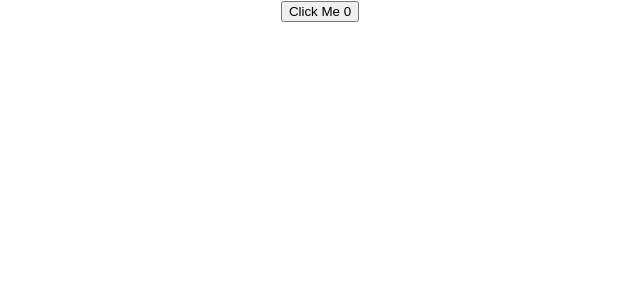
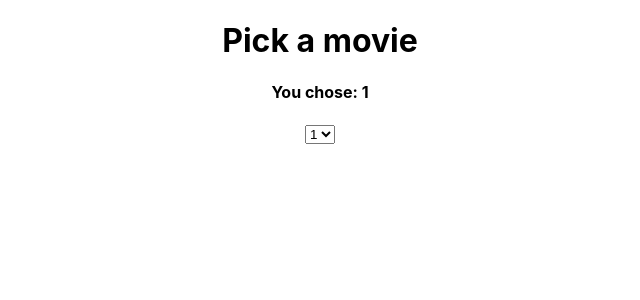
Before and after one commit to xaviguasch/first-hooks-demo-react-prac, a React (Create React App) app: page / in a window 1280 px wide. Shown: the top 300 px of the page, without its empty margins (320-960 px from the left). Built offline with nearby package versions, Linux system fonts and the light colour scheme; no server answers.

Commit message:
fetched data with useEffect hook

```diff
--- a/package.json
+++ b/package.json
@@ -3,6 +3,7 @@
   "version": "0.1.0",
   "private": true,
   "dependencies": {
+    "axios": "^0.18.0",
     "react": "^16.8.6",
     "react-dom": "^16.8.6",
     "react-scripts": "3.0.1"
--- a/src/App.js
+++ b/src/App.js
@@ -6,6 +6,7 @@ import SimpleFormClass from './SimpleFormClass'
 import SimpleFormHooks from './SimpleFormHooks'
 import SimpleFormInputHook from './SimpleFormInputHook'
 import Clicker from './Clicker'
+import SWMovies from './SWMovies'
 import './App.css'
 
 function App() {
@@ -17,7 +18,8 @@ function App() {
       <SimpleFormClass />
       <SimpleFormHooks /> */}
       {/* <SimpleFormInputHook /> */}
-      <Clicker />
+      {/* <Clicker /> */}
+      <SWMovies />
     </div>
   )
 }
--- /dev/null
+++ b/src/SWMovies.js
@@ -0,0 +1,32 @@
+import React, { useState, useEffect } from 'react'
+import axios from 'axios'
+
+function SWMovies() {
+  const [number, setNumber] = useState(1)
+  useEffect(() => {
+    async function fetchData() {
+      const response = await axios.get(`https://swapi.co/api/films/${number}/`)
+      console.log(response)
+    }
+
+    fetchData()
+  })
+
+  return (
+    <div>
+      <h1>Pick a movie</h1>
+      <h4>You chose: {number}</h4>
+      <select value={number} onChange={e => setNumber(e.target.value)}>
+        <option value='1'>1</option>
+        <option value='2'>2</option>
+        <option value='3'>3</option>
+        <option value='4'>4</option>
+        <option value='5'>5</option>
+        <option value='6'>6</option>
+        <option value='7'>7</option>
+      </select>
+    </div>
+  )
+}
+
+export default SWMovies
```
Also changed, not shown: 1 other file (tests, documents, lock files or other folders).
